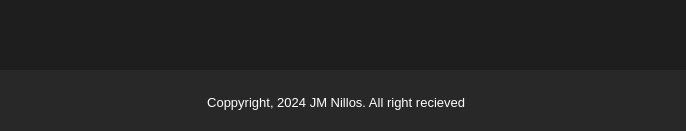
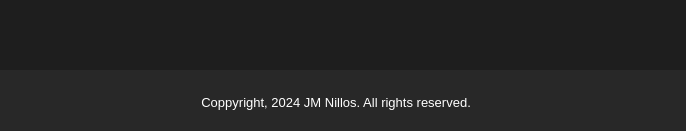
Before and after one commit to jeeeyyeeem/potfolio, a React (Create React App) app: page / in a window 1280 px wide. Shown: the part 2873-3004 px from the top of the page, without its empty margins (304-990 px from the left). Built offline with nearby package versions, Linux system fonts and the light colour scheme; a web font is replaced by a local one.

Commit message:
Update footer.js

```diff
--- a/src/components/Footer/footer.js
+++ b/src/components/Footer/footer.js
@@ -4,7 +4,7 @@ import './footer.css';
 const Footer =() => {
     return(
         <footer className='footer'>
-            Coppyright, 2024 JM Nillos. All right recieved
+            Coppyright, 2024 JM Nillos. All rights reserved.
         </footer>
 
     );
```
